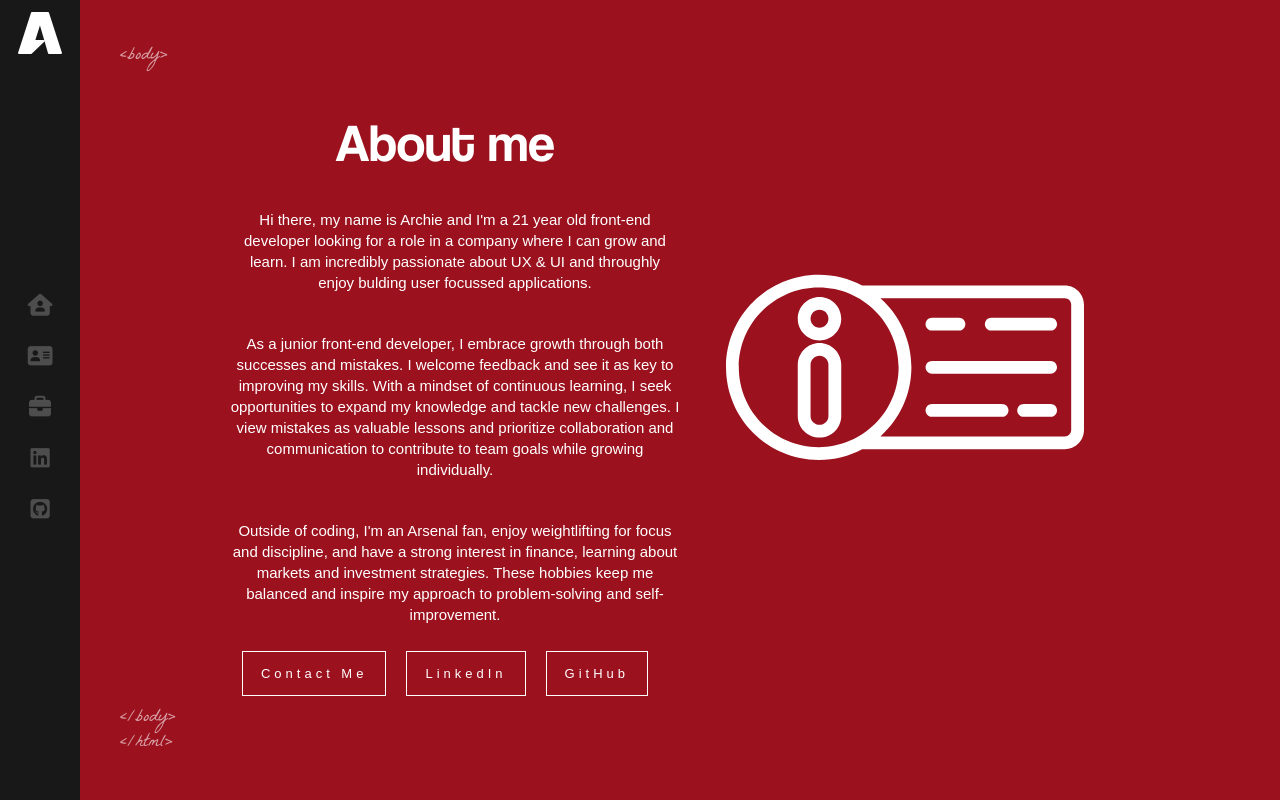
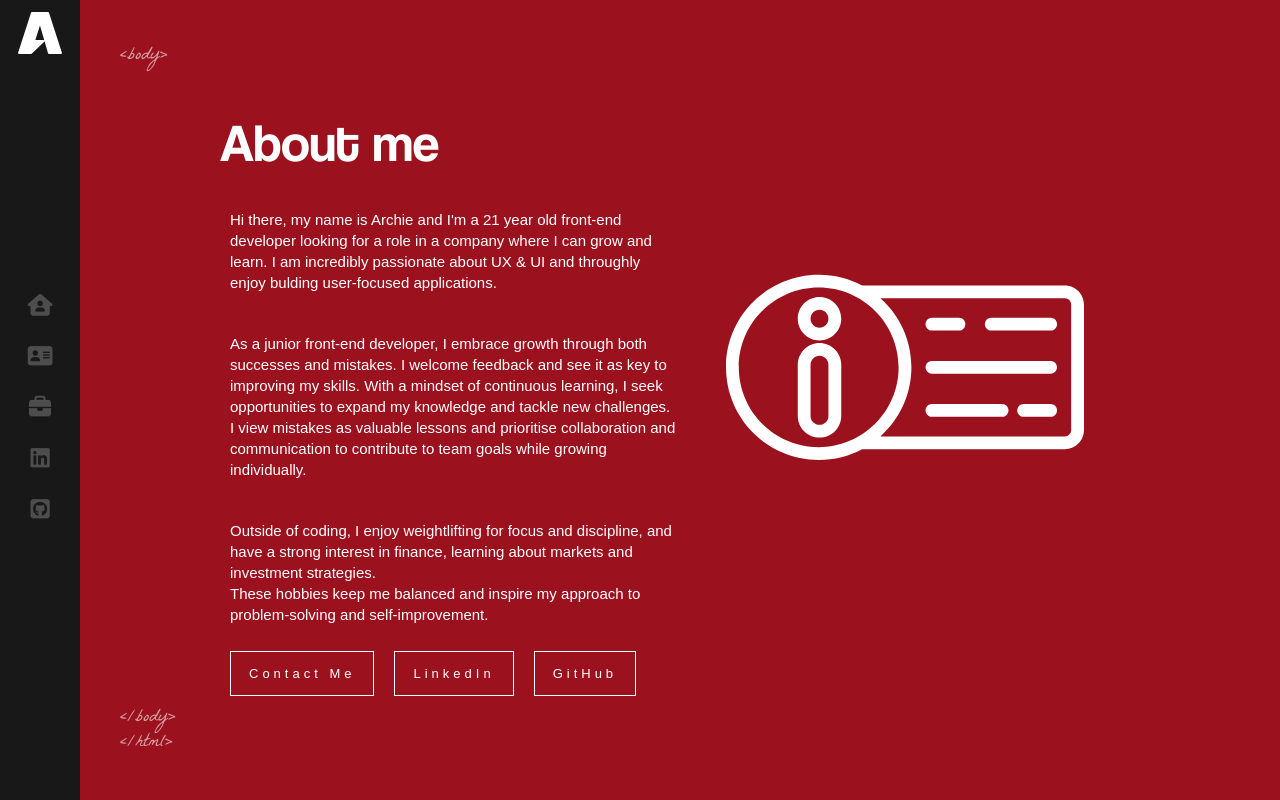
Before and after one commit to ag2332/Portfolio, a React (Create React App) app: page /About in a window 1280 px wide. Built offline with nearby package versions, Linux system fonts and the light colour scheme.

Commit message:
spelling changes

```diff
--- a/src/App.scss
+++ b/src/App.scss
@@ -289,7 +289,7 @@ h2 {
   .container,
   .portfolio-page {
 
-    transform: scale(0.8);
+    transform: scale(0.85);
   }
 
 }
@@ -496,7 +496,6 @@ h2 {
 /* About Section */.about-header-text,
 .home-header-text, .portfolio-header-text {
   align-content: center;
-  text-align: center;
 }
 
 /* Sidebar media queries */
--- a/src/components/About.js
+++ b/src/components/About.js
@@ -11,21 +11,24 @@ const About = () => {
         <p>
           Hi there, my name is Archie and I'm a 21 year old front-end developer
           looking for a role in a company where I can grow and learn. I am
-          incredibly passionate about UX & UI and throughly enjoy bulding user
-          focussed applications.
+          incredibly passionate about UX & UI and throughly enjoy bulding user-focused
+          applications.
         </p>
         <p>
           As a junior front-end developer, I embrace growth through both
           successes and mistakes. I welcome feedback and see it as key to
           improving my skills. With a mindset of continuous learning, I seek
-          opportunities to expand my knowledge and tackle new challenges. I view
-          mistakes as valuable lessons and prioritize collaboration and
+          opportunities to expand my knowledge and tackle new challenges.
+          <br/>
+          I view mistakes as valuable lessons and prioritise collaboration and
           communication to contribute to team goals while growing individually.
         </p>
         <p>
-          Outside of coding, I'm an Arsenal fan, enjoy weightlifting for focus
+          Outside of coding, I enjoy weightlifting for focus
           and discipline, and have a strong interest in finance, learning about
-          markets and investment strategies. These hobbies keep me balanced and
+          markets and investment strategies.
+          <br/>
+          These hobbies keep me balanced and
           inspire my approach to problem-solving and self-improvement.
         </p>
         <Buttons />
--- a/src/components/PortfolioHeader.js
+++ b/src/components/PortfolioHeader.js
@@ -10,8 +10,11 @@ const PortfolioHeader = () => {
         <h1>Portfolio</h1>
         <h2>
           Please scroll to see my list of projects below. Each one has a provided
-          desciprition and is linked to my Github. If you like what you see,
-          reach out to me using the button below.
+          description and is linked to my Github.
+        </h2>
+        <h2>
+          If you like what you see,
+          reach out to me using the contact button below.
         </h2>
         <Buttons />
       </div>
```
